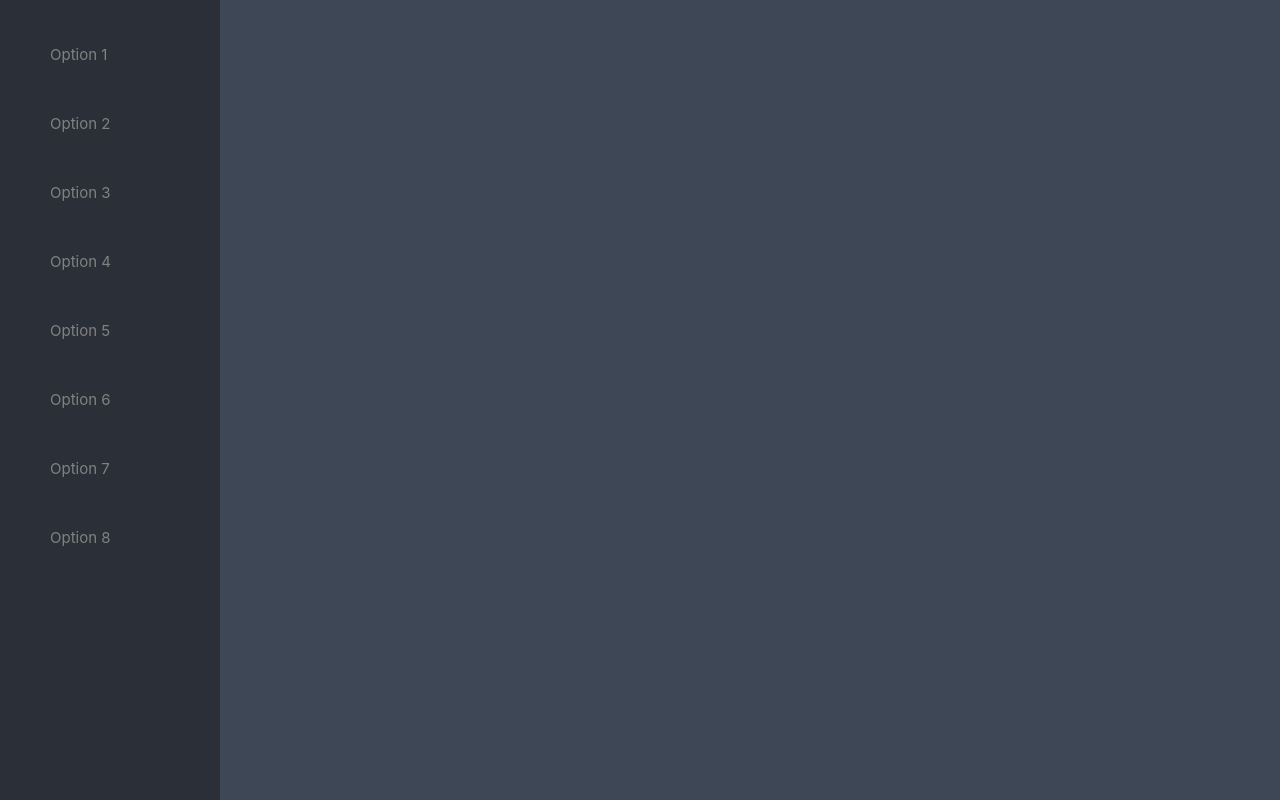
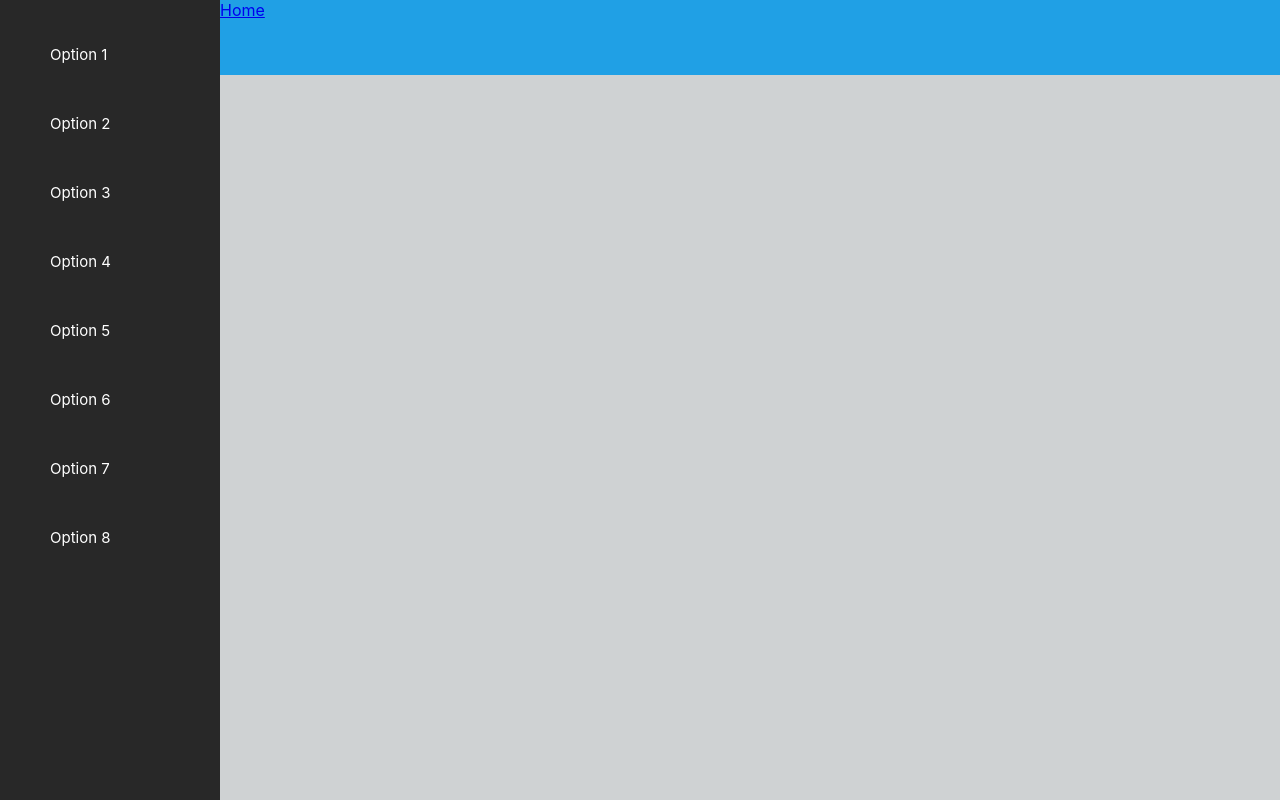
Before and after one commit to nickhudson4/Software-Engineering-Project, a React (Create React App) app in the folder main_app/: page / in a window 1280 px wide. Built offline with nearby package versions, Linux system fonts and the light colour scheme.

Commit message:
Added top menu with home and about options. Also changed overall styling

```diff
--- a/main_app/src/Components/Body.js
+++ b/main_app/src/Components/Body.js
@@ -1,12 +1,14 @@
 import React, { Component } from 'react';
 import '../Styling/App.css';
-import Menu from './Body/Menu';
+import TopbarMenu from './Body/TopbarMenu'
+import SidebarMenu from './Body/SidebarMenu';
 
 class Body extends Component {
   render() {
     return (
         <body>
-          <Menu />
+          <SidebarMenu/>
+          <TopbarMenu/>
         </body>
     );
   }
--- a/main_app/src/Components/Body/Menu.js
+++ b/main_app/src/Components/Body/SidebarMenu.js
@@ -1,11 +1,11 @@
 import React, { Component } from 'react';
 import '../CompStyling/Menu.css';
 
-class Menu extends Component {
+class SidebarMenu extends Component {
   render() {
     return (
         <div id="sideMenu_div">
-            <a href="#">Option 1</a>
+            <a id="menu_home" href="#">Option 1</a>
             <a href="#">Option 2</a>
             <a href="#">Option 3</a>
             <a href="#">Option 4</a>
@@ -18,4 +18,4 @@ class Menu extends Component {
   }
 }
 
-export default Menu;
+export default SidebarMenu;
--- /dev/null
+++ b/main_app/src/Components/Body/TopbarMenu.js
@@ -0,0 +1,15 @@
+import React, { Component } from 'react';
+import '../CompStyling/Menu.css';
+
+class Menu extends Component {
+  render() {
+    return (
+        <div id="topMenu_div">
+            <a href="#">Home</a>
+            {/* <a href="#">About</a> */}
+        </div>
+    );
+  }
+}
+
+export default Menu;
--- a/main_app/src/Components/CompStyling/Menu.css
+++ b/main_app/src/Components/CompStyling/Menu.css
@@ -1,5 +1,5 @@
 #sideMenu_div {
-  background-color: #2b3038;
+  background-color: #282828;
   height: 100%; /* Full-height: remove this if you want "auto" height */
   width: 220px; /* Set the width of the sidebar */
   position: fixed; /* Fixed Sidebar (stay in place on scroll) */
@@ -7,7 +7,7 @@
   top: 0; /* Stay at the top */
   left: 0;
   overflow-x: hidden; /* Disable horizontal scroll */
-  padding-top: 20px;
+  padding-top: 20px
 }
 
 /* The navigation menu links */
@@ -18,7 +18,7 @@
   padding-bottom: 25px;
   text-decoration: none;
   font-size: 15px;
-  color: #818181;
+  color: white;
   display: block;
 }
 
@@ -27,3 +27,19 @@
   color: #f1f1f1;
   border-left: 2px solid white;
 }
+
+#topMenu_div {
+  padding-left: 220px;
+  background-color: #20a0e5;
+  top: 0; /* Stay at the top */
+  height: 75px;
+}
+
+#topMenu_div a {
+  /* padding-top: 50px;
+  text-decoration: none;
+  font-size: 15px;
+  color: white;
+ */
+  /* padding-top: 50px; */
+}
--- a/main_app/src/Styling/App.css
+++ b/main_app/src/Styling/App.css
@@ -1,6 +1,15 @@
 
 body {
-  background-color: #3d4756;
-  width: 15%;
-  height: 200px
+  background-color: #cfd2d3;
+  padding: 0;
+  margin: 0;
+  /* width: 15%; */
+  /* height: 200px */
 }
+
+.App {
+  padding: 0;
+  margin: 0;
+  width: 100%;
+  height: 100%;
+}
```
